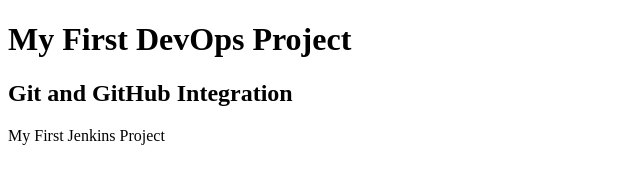
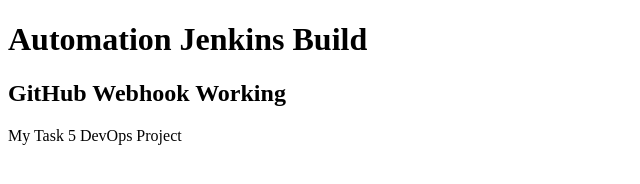
Before and after one commit to Syedibrahim07/jenkins-github, a plain HTML site: page index.html in a window 1280 px wide. Shown: the whole page, without its empty margins (0-640 px from the left). Drawn offline with Linux system fonts and the light colour scheme.

Commit message:
new update

```diff
--- a/index.html
+++ b/index.html
@@ -5,11 +5,11 @@
 </head>
 <body>
 
-    <h1>My First DevOps Project</h1>
+    <h1>Automation Jenkins Build</h1>
 
-    <h2>Git and GitHub Integration</h2>
+    <h2>GitHub Webhook Working</h2>
 
-    <p>My First Jenkins Project</p>
+    <p>My Task 5 DevOps Project</p>
 
 </body>
 </html>
```
